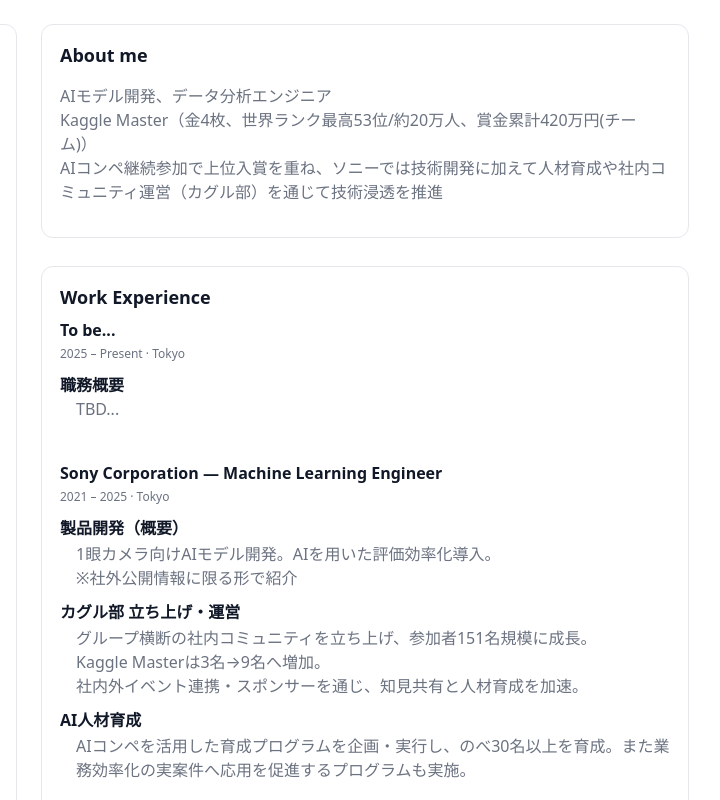
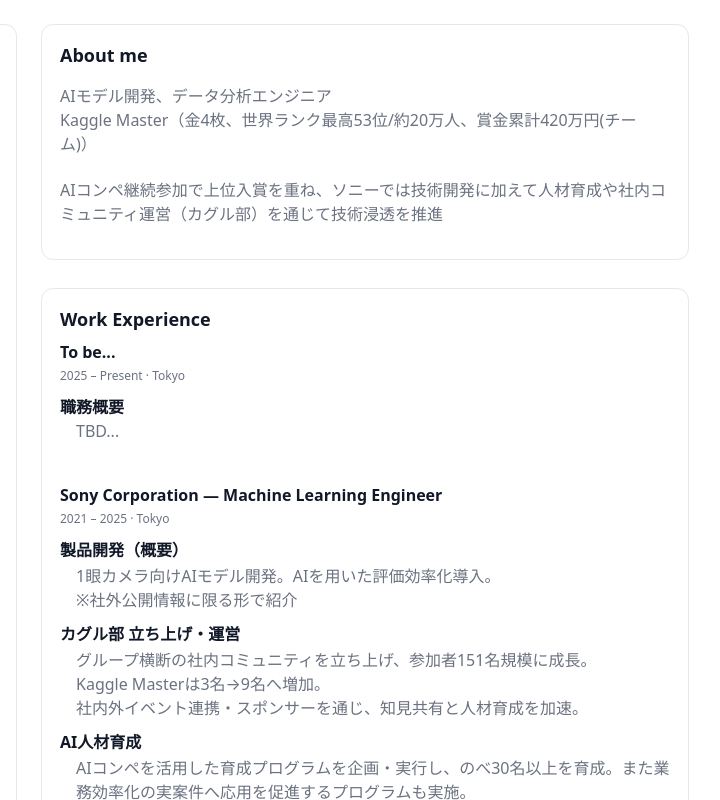
Before and after one commit to sugupoko/sk.github.io, a plain HTML site: page index.html in a window 1280 px wide. Shown: the top 800 px of the page, 427-1147 px from the left. Drawn offline with Linux system fonts and the light colour scheme.

Commit message:
Update index.html
Signed-off-by: sugupoko <36161464+sugupoko@users.noreply.github.com>

```diff
--- a/index.html
+++ b/index.html
@@ -123,7 +123,7 @@
       <section id="about">
         <h2 class="sec-title">About me</h2>
         <p class="muted">AIモデル開発、データ分析エンジニア<br>
-          Kaggle Master（金4枚、世界ランク最高53位/約20万人、賞金累計420万円(チーム)）<br>
+          Kaggle Master（金4枚、世界ランク最高53位/約20万人、賞金累計420万円(チーム)）<br><br>
           AIコンペ継続参加で上位入賞を重ね、ソニーでは技術開発に加えて人材育成や社内コミュニティ運営（カグル部）を通じて技術浸透を推進</p>
       </section>
 
```
